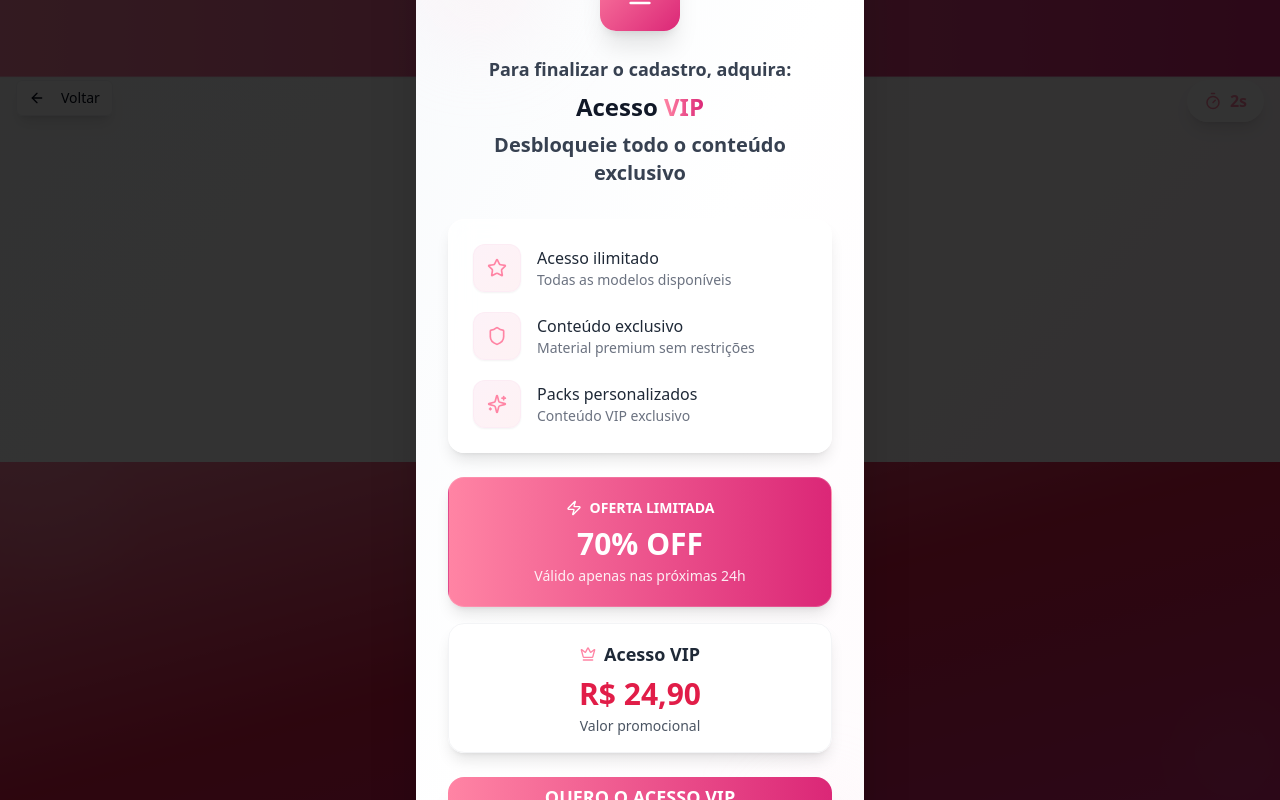
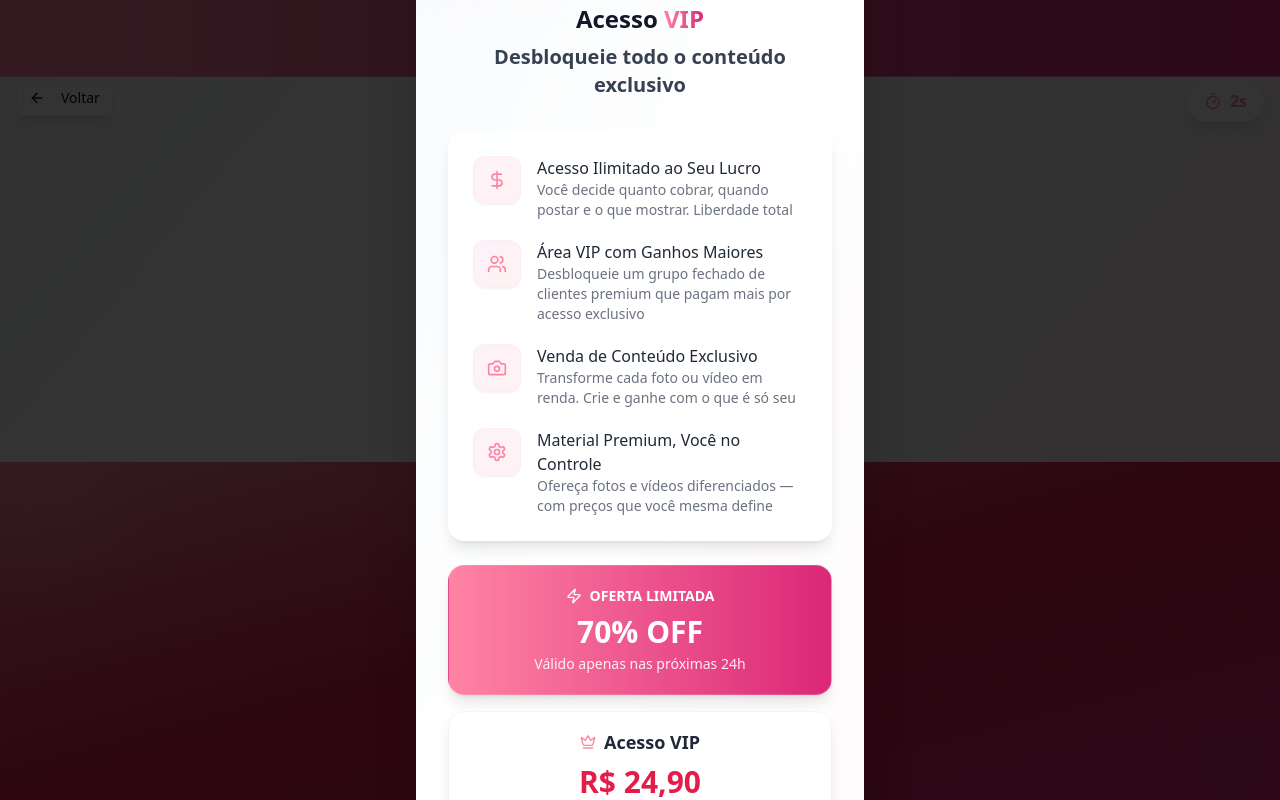
Before and after one commit to akjota2/rosa-mobile-design-flow-85, a React (Vite) app: page /catalogo in a window 1280 px wide. Both pictures are taken after a click on the button "ACESSO VIP COMPLETO". Shown: the part 735-1535 px from the top of the page. Built offline with nearby package versions, Linux system fonts and the light colour scheme.

Commit message:
Refactor VIP popup content
Update the content of the VIP popup to include new text and professional icons.

```diff
--- a/src/components/VipPopup.tsx
+++ b/src/components/VipPopup.tsx
@@ -1,7 +1,6 @@
-
 import { useState, useEffect } from 'react';
 import { Dialog, DialogContent, DialogTrigger } from '@/components/ui/dialog';
-import { Crown, Star, Zap, Shield, Sparkles, CheckCircle, X } from 'lucide-react';
+import { Crown, Zap, CheckCircle, X, DollarSign, Users, Camera, Settings } from 'lucide-react';
 import { Button } from '@/components/ui/button';
 
 interface VipPopupProps {
@@ -70,31 +69,40 @@ export const VipPopup = ({ trigger, autoOpen = false, onClose }: VipPopupProps)
 
             <div className="bg-white/80 backdrop-blur-md rounded-2xl p-6 mb-6 shadow-lg border border-white/60">
               <div className="space-y-5">
-                <div className="flex items-center space-x-4">
-                  <div className="w-12 h-12 bg-gradient-to-br from-pink-50 to-primary-50 rounded-xl flex items-center justify-center shadow-sm border border-pink-100/50">
-                    <Star className="text-primary-500" size={20} />
+                <div className="flex items-start space-x-4">
+                  <div className="w-12 h-12 bg-gradient-to-br from-pink-50 to-primary-50 rounded-xl flex items-center justify-center shadow-sm border border-pink-100/50 flex-shrink-0">
+                    <DollarSign className="text-primary-500" size={20} />
                   </div>
                   <div className="text-left">
-                    <p className="text-gray-800 font-medium">Acesso ilimitado</p>
-                    <p className="text-gray-500 text-sm">Todas as modelos disponíveis</p>
+                    <p className="text-gray-800 font-medium">Acesso Ilimitado ao Seu Lucro</p>
+                    <p className="text-gray-500 text-sm">Você decide quanto cobrar, quando postar e o que mostrar. Liberdade total</p>
                   </div>
                 </div>
-                <div className="flex items-center space-x-4">
-                  <div className="w-12 h-12 bg-gradient-to-br from-pink-50 to-primary-50 rounded-xl flex items-center justify-center shadow-sm border border-pink-100/50">
-                    <Shield className="text-primary-500" size={20} />
+                <div className="flex items-start space-x-4">
+                  <div className="w-12 h-12 bg-gradient-to-br from-pink-50 to-primary-50 rounded-xl flex items-center justify-center shadow-sm border border-pink-100/50 flex-shrink-0">
+                    <Users className="text-primary-500" size={20} />
                   </div>
                   <div className="text-left">
-                    <p className="text-gray-800 font-medium">Conteúdo exclusivo</p>
-                    <p className="text-gray-500 text-sm">Material premium sem restrições</p>
+                    <p className="text-gray-800 font-medium">Área VIP com Ganhos Maiores</p>
+                    <p className="text-gray-500 text-sm">Desbloqueie um grupo fechado de clientes premium que pagam mais por acesso exclusivo</p>
                   </div>
                 </div>
-                <div className="flex items-center space-x-4">
-                  <div className="w-12 h-12 bg-gradient-to-br from-pink-50 to-primary-50 rounded-xl flex items-center justify-center shadow-sm border border-pink-100/50">
-                    <Sparkles className="text-primary-500" size={20} />
+                <div className="flex items-start space-x-4">
+                  <div className="w-12 h-12 bg-gradient-to-br from-pink-50 to-primary-50 rounded-xl flex items-center justify-center shadow-sm border border-pink-100/50 flex-shrink-0">
+                    <Camera className="text-primary-500" size={20} />
                   </div>
                   <div className="text-left">
-                    <p className="text-gray-800 font-medium">Packs personalizados</p>
-                    <p className="text-gray-500 text-sm">Conteúdo VIP exclusivo</p>
+                    <p className="text-gray-800 font-medium">Venda de Conteúdo Exclusivo</p>
+                    <p className="text-gray-500 text-sm">Transforme cada foto ou vídeo em renda. Crie e ganhe com o que é só seu</p>
+                  </div>
+                </div>
+                <div className="flex items-start space-x-4">
+                  <div className="w-12 h-12 bg-gradient-to-br from-pink-50 to-primary-50 rounded-xl flex items-center justify-center shadow-sm border border-pink-100/50 flex-shrink-0">
+                    <Settings className="text-primary-500" size={20} />
+                  </div>
+                  <div className="text-left">
+                    <p className="text-gray-800 font-medium">Material Premium, Você no Controle</p>
+                    <p className="text-gray-500 text-sm">Ofereça fotos e vídeos diferenciados — com preços que você mesma define</p>
                   </div>
                 </div>
               </div>
```
